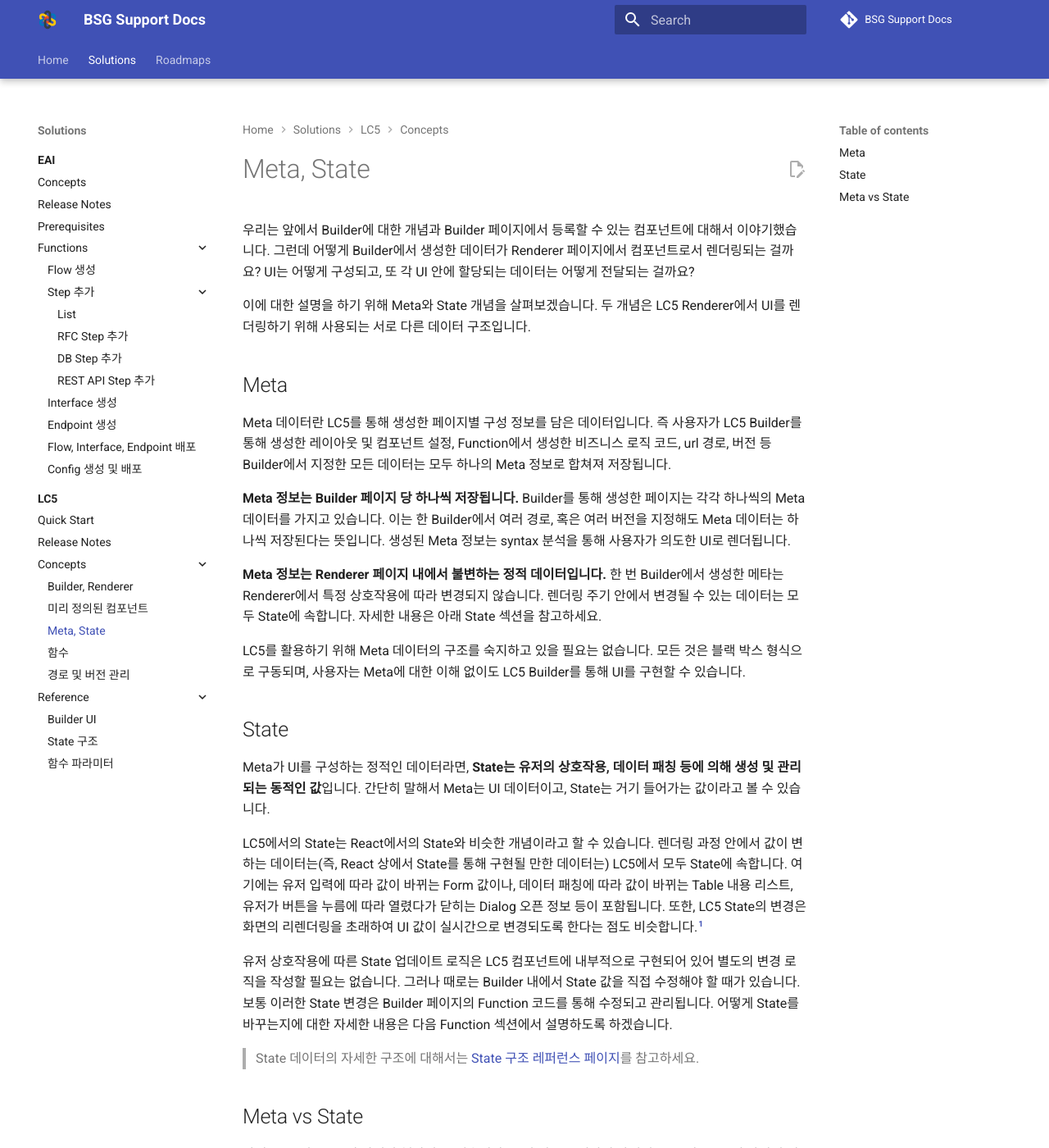
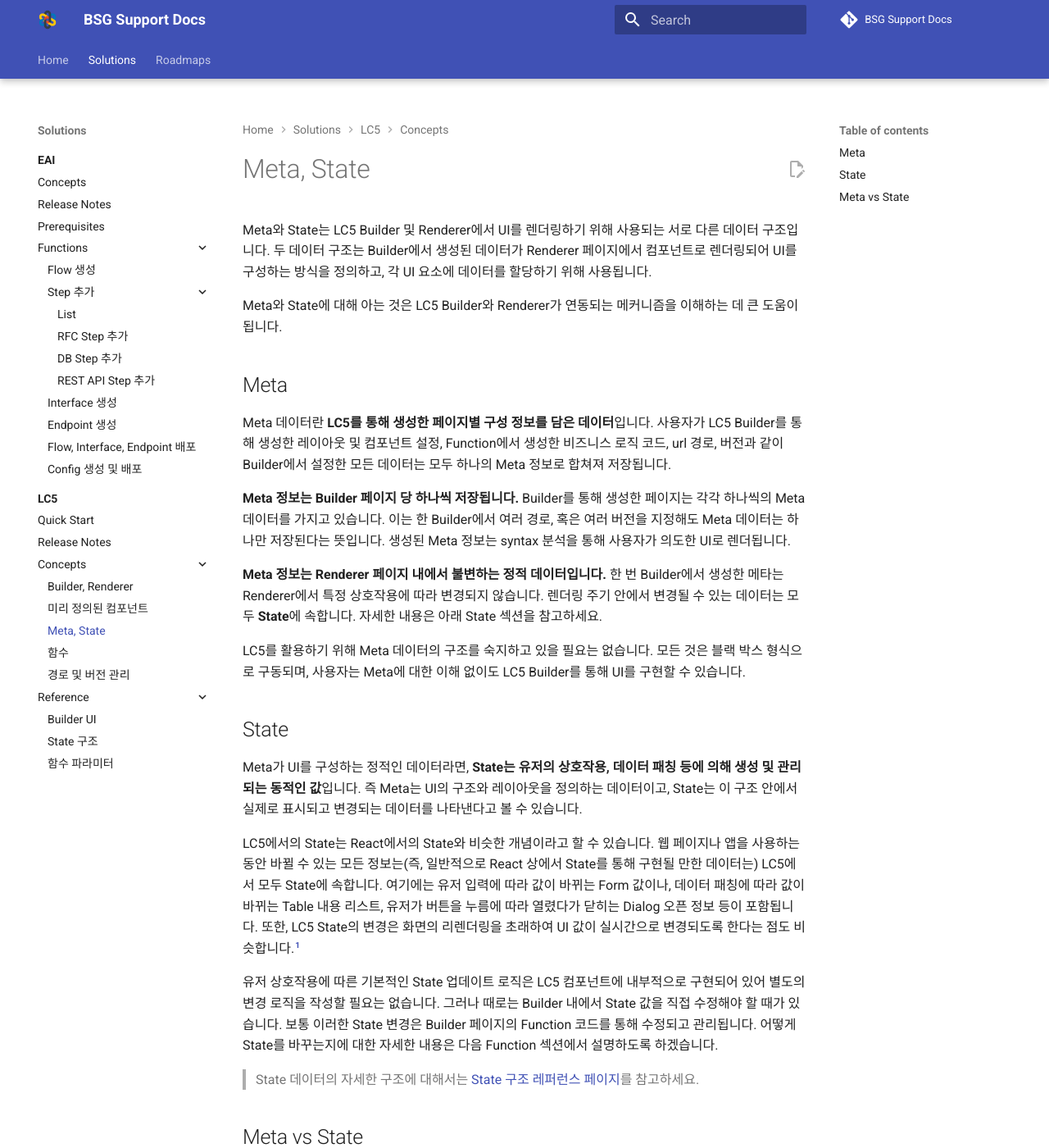
Before and after one commit to bsgp/docs, an MkDocs documentation site: the page built from docs/lc5/concepts/meta_state.md, in a window 1280 px wide and 1400 px high. Shown: the whole window at 82% size. Built offline with MkDocs 1.6.1 and Material for MkDocs 9.7.7, drawn with Linux system fonts in a browser that asks for light colours; comment, search, counter and statistics services are not loaded; some of the changed text lies outside the part shown.

Commit message:
fix: LC5 Concepts 쪽 문서 전반적으로 손봄(어색한 문장 다듬음)

```diff
--- a/docs/lc5/concepts/meta_state.md
+++ b/docs/lc5/concepts/meta_state.md
@@ -1,32 +1,32 @@
 # Meta, State
 
-우리는 앞에서 Builder에 대한 개념과 Builder 페이지에서 등록할 수 있는 컴포넌트에 대해서 이야기했습니다. 그런데 어떻게 Builder에서 생성한 데이터가 Renderer 페이지에서 컴포넌트로서 렌더링되는 걸까요? UI는 어떻게 구성되고, 또 각 UI 안에 할당되는 데이터는 어떻게 전달되는 걸까요?
+Meta와 State는 LC5 Builder 및 Renderer에서 UI를 렌더링하기 위해 사용되는 서로 다른 데이터 구조입니다. 두 데이터 구조는 Builder에서 생성된 데이터가 Renderer 페이지에서 컴포넌트로 렌더링되어 UI를 구성하는 방식을 정의하고, 각 UI 요소에 데이터를 할당하기 위해 사용됩니다.
 
-이에 대한 설명을 하기 위해 Meta와 State 개념을 살펴보겠습니다. 두 개념은 LC5 Renderer에서 UI를 렌더링하기 위해 사용되는 서로 다른 데이터 구조입니다.
+Meta와 State에 대해 아는 것은 LC5 Builder와 Renderer가 연동되는 메커니즘을 이해하는 데 큰 도움이 됩니다.
 
 ## Meta
 
-Meta 데이터란 LC5를 통해 생성한 페이지별 구성 정보를 담은 데이터입니다. 즉 사용자가 LC5 Builder를 통해 생성한 레이아웃 및 컴포넌트 설정, Function에서 생성한 비즈니스 로직 코드, url 경로, 버전 등 Builder에서 지정한 모든 데이터는 모두 하나의 Meta 정보로 합쳐져 저장됩니다.
+Meta 데이터란 **LC5를 통해 생성한 페이지별 구성 정보를 담은 데이터**입니다. 사용자가 LC5 Builder를 통해 생성한 레이아웃 및 컴포넌트 설정, Function에서 생성한 비즈니스 로직 코드, url 경로, 버전과 같이 Builder에서 설정한 모든 데이터는 모두 하나의 Meta 정보로 합쳐져 저장됩니다.
 
-**Meta 정보는 Builder 페이지 당 하나씩 저장됩니다.** Builder를 통해 생성한 페이지는 각각 하나씩의 Meta 데이터를 가지고 있습니다. 이는 한 Builder에서 여러 경로, 혹은 여러 버전을 지정해도 Meta 데이터는 하나씩 저장된다는 뜻입니다. 생성된 Meta 정보는 syntax 분석을 통해 사용자가 의도한 UI로 렌더됩니다.
+**Meta 정보는 Builder 페이지 당 하나씩 저장됩니다.** Builder를 통해 생성한 페이지는 각각 하나씩의 Meta 데이터를 가지고 있습니다. 이는 한 Builder에서 여러 경로, 혹은 여러 버전을 지정해도 Meta 데이터는 하나만 저장된다는 뜻입니다. 생성된 Meta 정보는 syntax 분석을 통해 사용자가 의도한 UI로 렌더됩니다.
 
-**Meta 정보는 Renderer 페이지 내에서 불변하는 정적 데이터입니다.** 한 번 Builder에서 생성한 메타는 Renderer에서 특정 상호작용에 따라 변경되지 않습니다. 렌더링 주기 안에서 변경될 수 있는 데이터는 모두 State에 속합니다. 자세한 내용은 아래 State 섹션을 참고하세요.
+**Meta 정보는 Renderer 페이지 내에서 불변하는 정적 데이터입니다.** 한 번 Builder에서 생성한 메타는 Renderer에서 특정 상호작용에 따라 변경되지 않습니다. 렌더링 주기 안에서 변경될 수 있는 데이터는 모두 **State**에 속합니다. 자세한 내용은 아래 State 섹션을 참고하세요.
 
 LC5를 활용하기 위해 Meta 데이터의 구조를 숙지하고 있을 필요는 없습니다. 모든 것은 블랙 박스 형식으로 구동되며, 사용자는 Meta에 대한 이해 없이도 LC5 Builder를 통해 UI를 구현할 수 있습니다.
 
 ## State
 
-Meta가 UI를 구성하는 정적인 데이터라면, **State는 유저의 상호작용, 데이터 패칭 등에 의해 생성 및 관리되는 동적인 값**입니다. 간단히 말해서 Meta는 UI 데이터이고, State는 거기 들어가는 값이라고 볼 수 있습니다.
+Meta가 UI를 구성하는 정적인 데이터라면, **State는 유저의 상호작용, 데이터 패칭 등에 의해 생성 및 관리되는 동적인 값**입니다. 즉 Meta는 UI의 구조와 레이아웃을 정의하는 데이터이고, State는 이 구조 안에서 실제로 표시되고 변경되는 데이터를 나타낸다고 볼 수 있습니다.
 
-LC5에서의 State는 React에서의 State와 비슷한 개념이라고 할 수 있습니다. 렌더링 과정 안에서 값이 변하는 데이터는(즉, React 상에서 State를 통해 구현될 만한 데이터는) LC5에서 모두 State에 속합니다. 여기에는 유저 입력에 따라 값이 바뀌는 Form 값이나, 데이터 패칭에 따라 값이 바뀌는 Table 내용 리스트, 유저가 버튼을 누름에 따라 열렸다가 닫히는 Dialog 오픈 정보 등이 포함됩니다. 또한, LC5 State의 변경은 화면의 리렌더링을 초래하여 UI 값이 실시간으로 변경되도록 한다는 점도 비슷합니다.[^1]
+LC5에서의 State는 React에서의 State와 비슷한 개념이라고 할 수 있습니다. 웹 페이지나 앱을 사용하는 동안 바뀔 수 있는 모든 정보는(즉, 일반적으로 React 상에서 State를 통해 구현될 만한 데이터는) LC5에서 모두 State에 속합니다. 여기에는 유저 입력에 따라 값이 바뀌는 Form 값이나, 데이터 패칭에 따라 값이 바뀌는 Table 내용 리스트, 유저가 버튼을 누름에 따라 열렸다가 닫히는 Dialog 오픈 정보 등이 포함됩니다. 또한, LC5 State의 변경은 화면의 리렌더링을 초래하여 UI 값이 실시간으로 변경되도록 한다는 점도 비슷합니다.[^1]
 
-유저 상호작용에 따른 State 업데이트 로직은 LC5 컴포넌트에 내부적으로 구현되어 있어 별도의 변경 로직을 작성할 필요는 없습니다. 그러나 때로는 Builder 내에서 State 값을 직접 수정해야 할 때가 있습니다. 보통 이러한 State 변경은 Builder 페이지의 Function 코드를 통해 수정되고 관리됩니다. 어떻게 State를 바꾸는지에 대한 자세한 내용은 다음 Function 섹션에서 설명하도록 하겠습니다.
+유저 상호작용에 따른 기본적인 State 업데이트 로직은 LC5 컴포넌트에 내부적으로 구현되어 있어 별도의 변경 로직을 작성할 필요는 없습니다. 그러나 때로는 Builder 내에서 State 값을 직접 수정해야 할 때가 있습니다. 보통 이러한 State 변경은 Builder 페이지의 Function 코드를 통해 수정되고 관리됩니다. 어떻게 State를 바꾸는지에 대한 자세한 내용은 다음 Function 섹션에서 설명하도록 하겠습니다.
 
 > State 데이터의 자세한 구조에 대해서는 [State 구조 레퍼런스 페이지](/lc5/reference/state)를 참고하세요.
 
 ## Meta vs State
 
-아직 Meta와 State의 차이가 헷갈릴 수 있습니다. 그럴 경우를 대비해 아래에 Meta와 State의 차이에 대해 정리해 두었습니다.
+아직 Meta와 State의 차이가 헷갈릴 수 있습니다. 아래 테이블에서 Meta와 State의 차이에 대해 정리해 두었습니다.
 
 |                    Meta                     |                                           State                                           |
 | :-----------------------------------------: | :---------------------------------------------------------------------------------------: |
```
Also changed, not shown: docs/lc5/concepts/builder_renderer.md (+5 -3 lines), docs/lc5/concepts/function.md (+11 -9 lines), docs/lc5/concepts/index.md (+1 -1 lines), docs/lc5/concepts/path_version.md (+3 -2 lines), docs/lc5/quickstart.md (+1 -1 lines).
